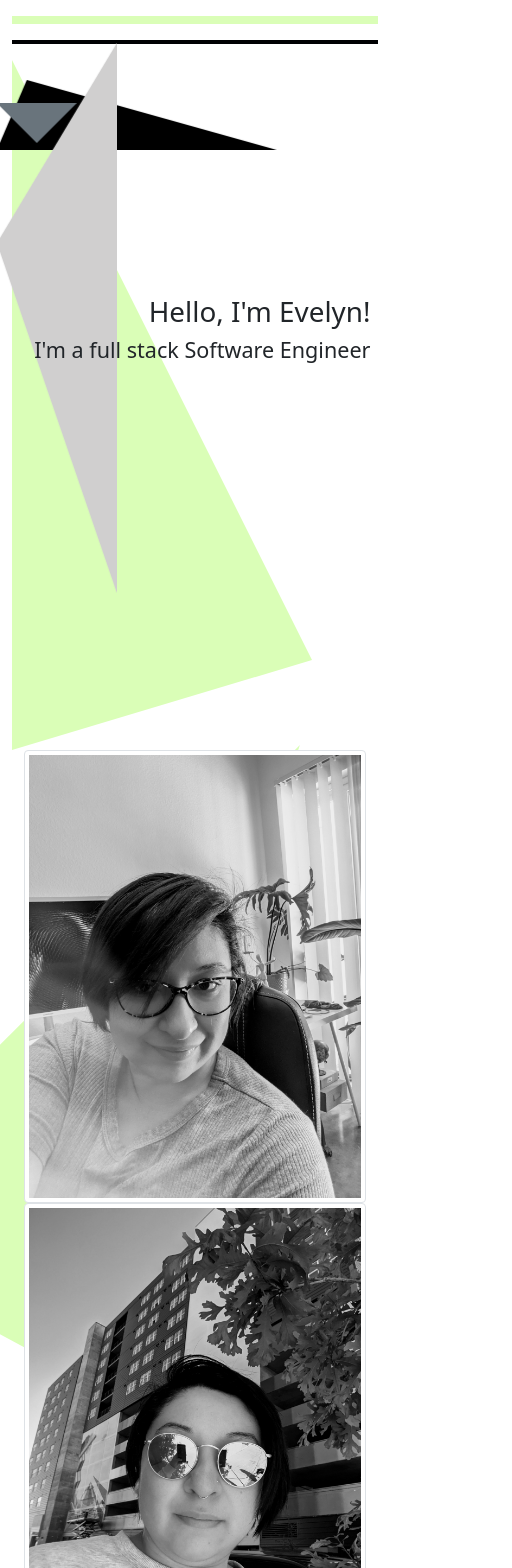
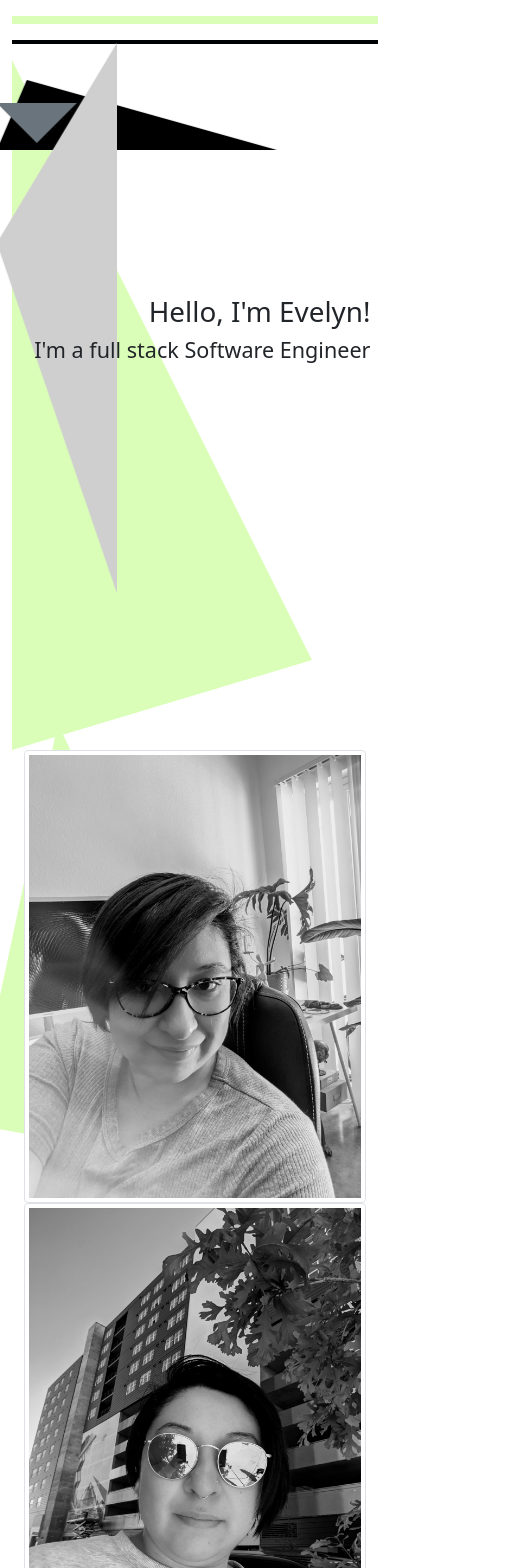
Before and after one commit to evelynAnais/evelynAnaisP, a React (Create React App) app: page / in a window 390 px wide. Shown: the top 1568 px of the page, 512 px wide, since content can reach past the window. Built offline with nearby package versions, Linux system fonts and the light colour scheme.

Commit message:
added meria query for about section

```diff
--- a/src/pages/about/About.css
+++ b/src/pages/about/About.css
@@ -2,9 +2,17 @@
   width: 0;
   height: 0;
   border-top: 600px solid transparent;
-  border-bottom: 90px solid transparent;
+  border-bottom: 10px solid transparent;
   border-left: 300px solid #DAFEB7;
   z-index: -1;
   position: absolute;
   transform: rotate(45deg);
+  transform:translateX(200%)
 }
+
+@media all and (max-width: 768px) {
+  .tri-three2 {
+    border-top: 400px solid transparent;
+    transform: rotate(12deg);
+  }
+}
```
